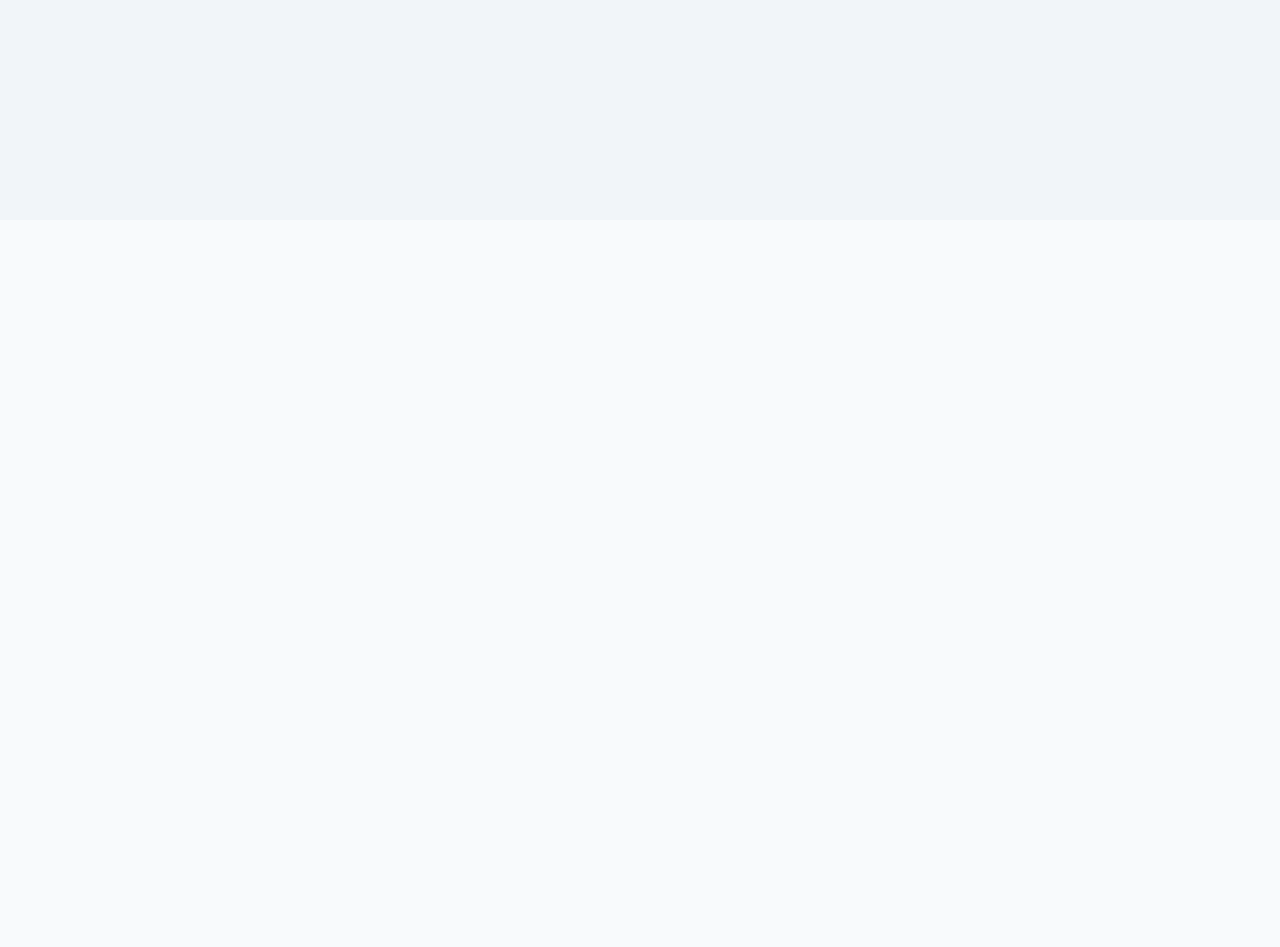
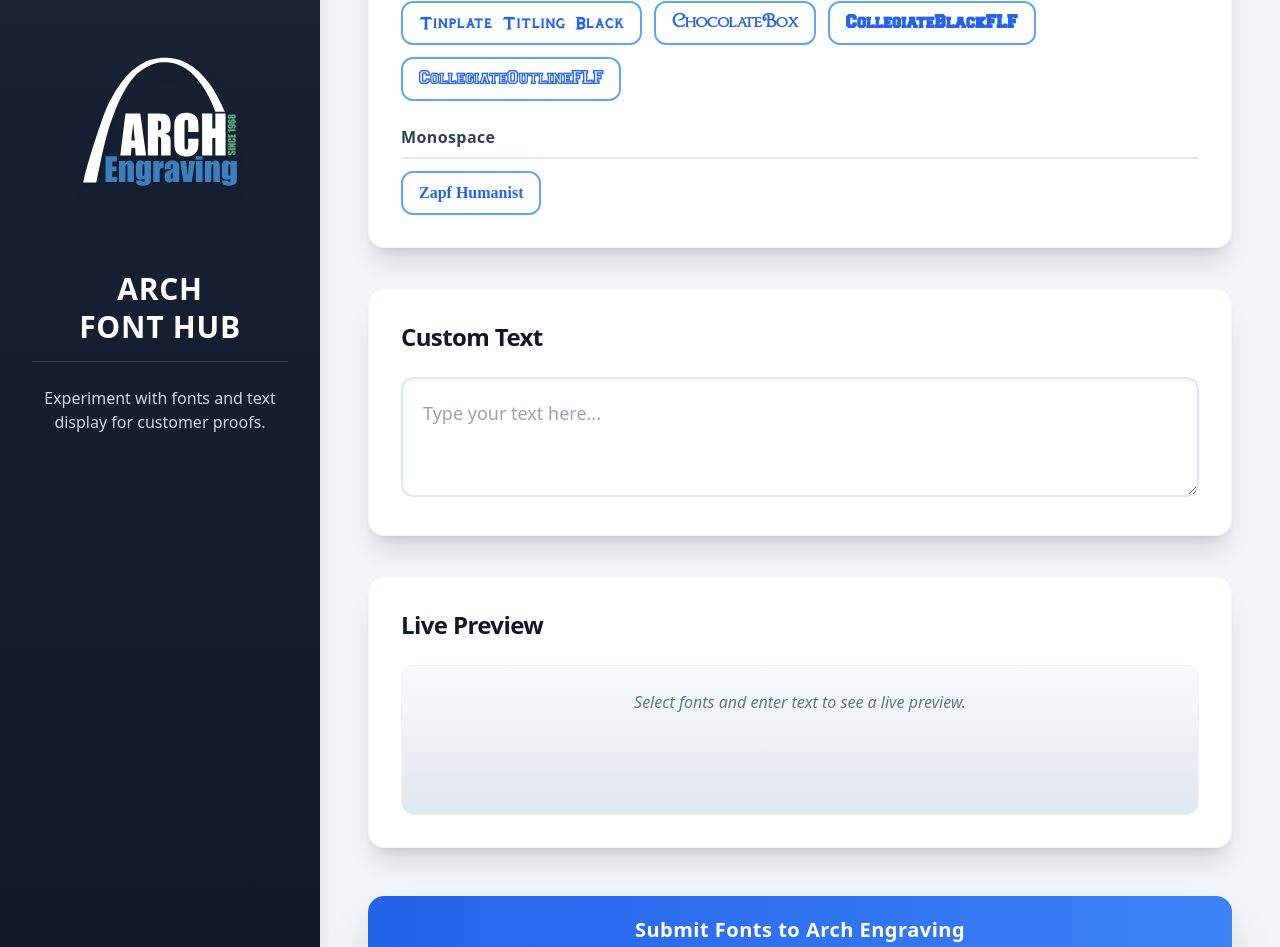
Before and after one commit to Arch-Tom/archfonthub, a React (Vite) app: page / in a window 1280 px wide. Shown: the part 580-1527 px from the top of the page. Before the commit the page ends 800 px from the top, so only its background shows below. Built offline with nearby package versions, Linux system fonts and the light colour scheme; a web font is replaced by a local one.

Commit message:
Reverting

```diff
--- a/src/App.jsx
+++ b/src/App.jsx
@@ -142,7 +142,129 @@ const App = () => {
 
     return (
         <div className="flex flex-col lg:flex-row min-h-screen bg-slate-100 font-sans">
-            {/* ... existing JSX remains intact ... */}
+            {/* Sidebar */}
+            <aside className="bg-gradient-to-b from-slate-800 to-slate-900 text-white w-full lg:w-80 p-8 flex flex-col items-center justify-center shadow-xl rounded-r-3xl">
+                <div className="flex flex-col items-center">
+                    <div className="mb-4">
+                        {/* Real logo SVG */}
+                        <img
+                            src="/images/Arch Vector Logo White.svg"
+                            alt="Arch Font Hub Logo"
+                            className="w-64 h-64 object-contain drop-shadow-lg" // UPDATED: Logo size increased 4x (was w-16 h-16)
+                        />
+                    </div>
+                    <div className="font-black text-3xl tracking-wide leading-tight text-white text-center">ARCH<br />FONT HUB</div>
+                </div>
+                <p className="mt-4 text-base text-slate-300 border-t border-slate-700 pt-6 text-center">
+                    Experiment with fonts and text display for customer proofs.
+                </p>
+            </aside>
+
+            {/* Main Content */}
+            <main className="flex-1 p-4 sm:p-8 lg:p-12">
+                <div className="max-w-4xl mx-auto">
+                    <div className="space-y-10">
+                        {/* Font Selection Card */}
+                        <section className="bg-white rounded-2xl shadow-xl p-8 border border-slate-100">
+                            <h2 className="text-2xl font-black text-slate-900 mb-6 tracking-tight">Font Selection</h2>
+                            <div className="space-y-6">
+                                {Object.entries(categorizedFonts).map(([category, fonts]) => (
+                                    <div key={category}>
+                                        <h3 className="text-md font-semibold text-slate-700 border-b-2 border-slate-200 pb-2 mb-3 tracking-wide">{category}</h3>
+                                        <div className="flex flex-wrap gap-3">
+                                            {fonts.map((font) => (
+                                                <button
+                                                    key={font}
+                                                    onClick={() => handleFontSelect(font)}
+                                                    className={`px-4 py-2 rounded-xl text-base font-semibold border-2 transition-all duration-150 transform hover:scale-105 focus:outline-none
+                                                        ${selectedFonts.includes(font)
+                                                            ? 'bg-blue-600 text-white border-blue-600 shadow-md'
+                                                            : 'bg-white text-blue-600 border-blue-400 hover:bg-blue-50'
+                                                        }`}
+                                                    style={{ fontFamily: font }}
+                                                >
+                                                    {font}
+                                                </button>
+                                            ))}
+                                        </div>
+                                    </div>
+                                ))}
+                            </div>
+                        </section>
+
+                        {/* Text Input Card */}
+                        <section className="bg-white rounded-2xl shadow-xl p-8 border border-slate-100">
+                            <h2 className="text-2xl font-black text-slate-900 mb-6 tracking-tight">Custom Text</h2>
+                            <textarea
+                                className="w-full p-5 border-2 border-slate-200 rounded-xl shadow-inner focus:outline-none focus:ring-2 focus:ring-blue-400 focus:border-blue-400 min-h-[120px] text-lg"
+                                value={customText}
+                                onChange={handleTextChange}
+                                placeholder={DEFAULT_TEXT_PLACEHOLDER}
+                            />
+                        </section>
+
+                        {/* Live Preview Card */}
+                        <section className="bg-white rounded-2xl shadow-xl p-8 border border-slate-100">
+                            <h2 className="text-2xl font-black text-slate-900 mb-6 tracking-tight">Live Preview</h2>
+                            <div className="bg-gradient-to-b from-slate-50 to-slate-200 p-6 rounded-xl min-h-[150px] space-y-10 border border-slate-100">
+                                {selectedFonts.length > 0 && customText.trim() !== '' ? (
+                                    selectedFonts.map((font) => (
+                                        <div key={`preview-${font}`} className="relative flex flex-col items-start gap-3">
+                                            <span className="bg-blue-600 text-white px-4 py-1 rounded-full text-xs font-bold shadow-sm z-10 mb-2 mt-2" style={{ fontFamily: 'Arial' }}>{font}</span>
+                                            <p className="text-3xl text-slate-800 break-words" style={{ fontFamily: font }}>{customText}</p>
+                                        </div>
+                                    ))
+                                ) : (
+                                    <div className="flex items-center justify-center h-full">
+                                        <p className="text-slate-500 italic">Select fonts and enter text to see a live preview.</p>
+                                    </div>
+                                )}
+                            </div>
+                        </section>
+                    </div>
+
+                    {/* Submit Button */}
+                    <div className="mt-12">
+                        <button
+                            className="w-full bg-gradient-to-r from-blue-600 to-blue-500 text-white font-bold py-5 px-8 rounded-2xl shadow-2xl hover:shadow-blue-200 hover:from-blue-700 hover:to-blue-600 transition-all duration-200 transform hover:scale-105 text-xl tracking-wide"
+                            onClick={handleSaveSvg}
+                        >
+                            Submit Fonts to Arch Engraving
+                        </button>
+                    </div>
+                </div>
+            </main>
+
+            {/* Modals Overlay */}
+            {(showCustomerModal || showMessageBox) && (
+                <div className="fixed inset-0 bg-slate-900 bg-opacity-75 flex items-center justify-center p-4 z-50 transition-opacity animate-fade-in">
+                    <div className="bg-white rounded-2xl shadow-2xl p-10 w-full max-w-lg animate-fade-in">
+                        {showCustomerModal && (
+                            <form onSubmit={handleCustomerModalSubmit} className="space-y-8">
+                                <h3 className="text-2xl font-bold text-slate-900">Enter Customer Information to Save</h3>
+                                <FormInput label="Order Number" id="orderNumber" value={orderNumber} onChange={e => setOrderNumber(e.target.value)} required />
+                                <FormInput label="Customer Name" id="customerName" value={customerName} onChange={e => setCustomerName(e.target.value)} required />
+                                <FormInput label="Customer Company" id="customerCompany" value={customerCompany} onChange={e => setCustomerCompany(e.target.value)} isOptional />
+                                <div className="flex justify-end gap-4 pt-4">
+                                    <button type="button" className="px-5 py-2 bg-slate-200 text-slate-800 rounded-xl hover:bg-slate-300 font-semibold transition-colors" onClick={() => setShowCustomerModal(false)}>Cancel</button>
+                                    <button type="submit" className="px-5 py-2 bg-blue-600 text-white rounded-xl hover:bg-blue-700 font-semibold transition-colors shadow-sm">Submit & Save</button>
+                                </div>
+                            </form>
+                        )}
+                        {showMessageBox && (
+                            <div className="text-center">
+                                <p className="text-slate-800 text-lg mb-8">{message}</p>
+                                <button
+                                    onClick={() => setShowMessageBox(false)}
+                                    className="px-10 py-2 bg-blue-600 text-white rounded-xl hover:bg-blue-700 font-semibold transition-colors shadow-sm"
+                                >
+                                    OK
+                                </button>
+                            </div>
+                        )}
+                    </div>
+                </div>
+            )}
         </div>
     );
 };
```
